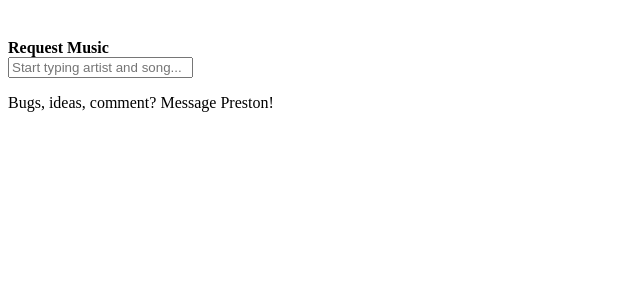
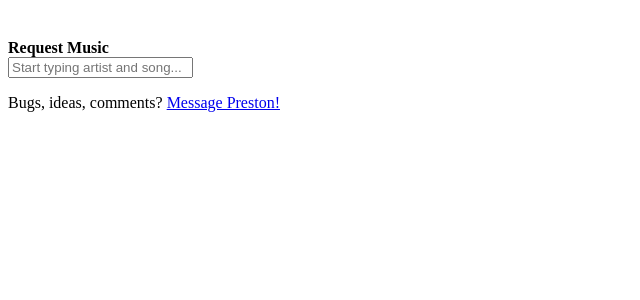
Before and after one commit to prestonconnors/youtube-music-request, a Flask app: template templates/request_music.html in a window 1280 px wide. Shown: the top 300 px of the page, without its empty margins (0-640 px from the left). Run offline with Flask 2, Linux system fonts and the light colour scheme; the template is opened without the code that fills it, so the values that code supplies are empty; some libraries are stand-ins or nearby versions.

Commit message:
Fixed contact information.

```diff
--- a/templates/request_music.html
+++ b/templates/request_music.html
@@ -76,7 +76,7 @@
             {% endif %}
 
             <div ="contact">
-                Bugs, ideas, comment? Message Preston!
+                Bugs, ideas, comments? <a href="slack://user?team=UCVB1Q89G&id=DBQGA6RMY">Message Preston!</a>
             </div>
         </div>
 
```
